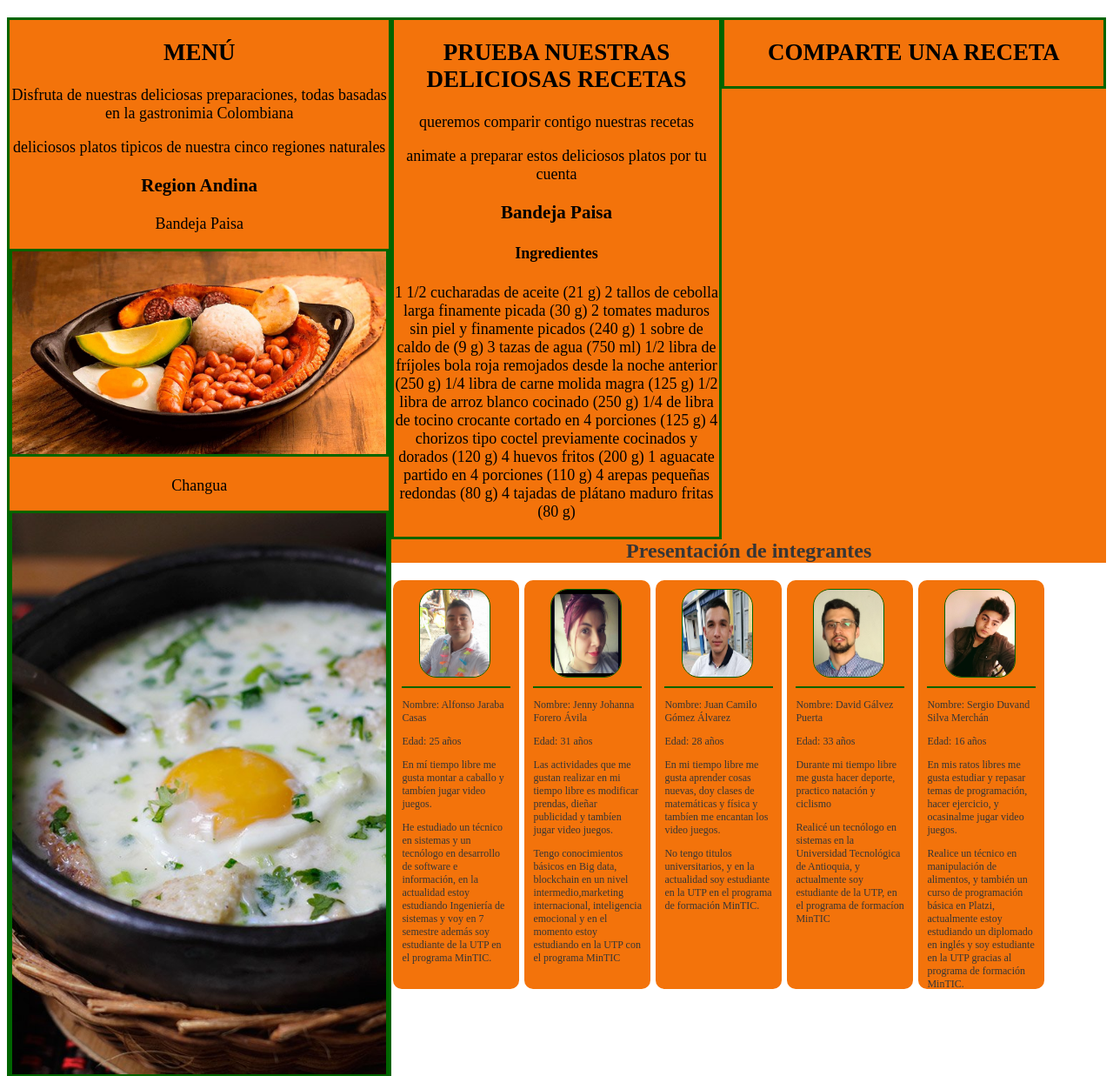
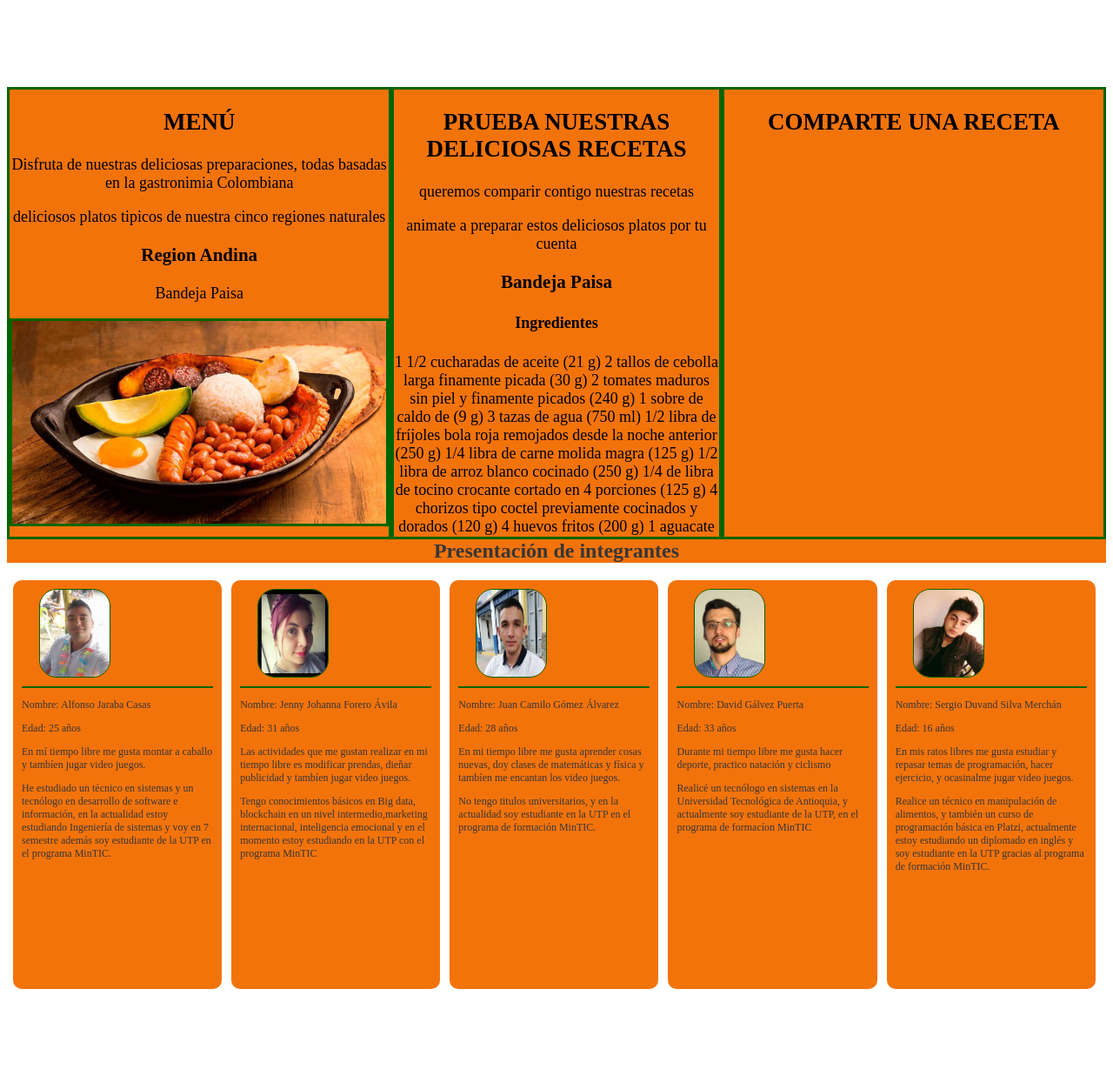
Before and after one commit to SergioDuvand/semana-1-GrupoE-2-27, a plain HTML site: page index.html in a window 1280 px wide. Shown: the top 1237 px of the page at 87% size. After the commit the page ends 1149 px from the top, so only its background shows below. Drawn offline with Linux system fonts and the light colour scheme.

Commit message:
colaboracion sergio y camilo 9 sep

```diff
--- a/index.html
+++ b/index.html
@@ -8,7 +8,7 @@
 </head>
 <body>
     <header></header>
-    <article>
+    <article style="margin-bottom: 20px;">
         <div class="divC1" style="float:left">
             <h2  >MENÚ </h2>
             <P>Disfruta de nuestras deliciosas preparaciones, todas basadas en la gastronimia Colombiana </P>
@@ -72,46 +72,46 @@
     </article>
     <article class="presentacionIntegrantes">
         <h2 class="tituloSc4">Presentación de integrantes</h2>
-        <section>
+        <div >
             <img src="img/alfonsoJarabaFoto.jpeg" alt="Foto de Alnfonso Jaraba" class="foto">
             <hr>
             <p>Nombre: Alfonso Jaraba Casas</p>
             <p>Edad: 25 años</p>
             <p>En mí tiempo libre me gusta montar a caballo y tambíen jugar video juegos.</p>
             <p>He estudiado un técnico en sistemas y un tecnólogo en desarrollo de software e información, en la actualidad estoy estudiando Ingeniería de sistemas y voy en 7 semestre además soy estudiante de la UTP en el programa MinTIC.</p>
-        </section>
-        <section>
+        </div>
+        <div>
             <img src="img/jennyForeroFoto.jpeg" alt="Foto de Jenny Forero" class="foto">
             <hr>
             <p>Nombre: Jenny Johanna Forero Ávila</p>
             <p>Edad: 31 años</p>
             <p>Las actividades que me gustan realizar en mi tiempo libre es modificar prendas, dieñar publicidad y tambíen jugar video juegos.</p>
             <p>Tengo conocimientos básicos en Big data, blockchain en un nivel intermedio,marketing internacional, inteligencia emocional y en el momento estoy estudiando en la UTP con el programa MinTIC</p>
-        </section>
-        <section>
+        </div>
+        <div>
             <img src="img/juanCamiloFoto.jpeg" alt="Foto de Juan Camilo" class="foto">
             <hr>
             <p>Nombre: Juan Camilo Gómez Álvarez</p>
             <p>Edad: 28 años</p>
             <p>En mi tiempo libre me gusta aprender cosas nuevas, doy clases de matemáticas y física y tambíen me encantan los video juegos.</p>
             <p>No tengo titulos universitarios, y en la actualidad soy estudiante en la UTP en el programa de formación MinTIC.</p>
-        </section>
-        <section>
+        </div>
+        <div>
             <img src="img/davidGalvezFoto.jpeg" alt="Foto de David Galvez" class="foto">
             <hr>
             <p>Nombre: David Gálvez Puerta</p>
             <p>Edad: 33 años</p>
             <p>Durante mi tiempo libre me gusta hacer deporte, practico natación y ciclismo</p>
             <p>Realicé un tecnólogo en sistemas en la Universidad Tecnológica de Antioquia, y actualmente soy estudiante de la UTP, en el programa de formacíon MinTIC</p>
-        </section>
-        <section>
+        </div>
+        <div>
             <img src="img/sergioSilvaFoto.jpg" alt="Foto de Sergio Silva" class="foto">
             <hr>
             <p>Nombre: Sergio Duvand Silva Merchán</p>
             <p>Edad: 16 años</p>
             <p>En mis ratos libres me gusta estudiar y repasar temas de programación, hacer ejercicio, y ocasinalme jugar video juegos.</p>
             <p>Realice un técnico en manipulación de alimentos, y también un curso de programación básica en Platzi, actualmente estoy estudiando un diplomado en inglés y soy estudiante en la UTP gracias al programa de formación MinTIC.</p>
-        </section>
+        </div>
     </article>
     <footer>
 
--- a/styles.css
+++ b/styles.css
@@ -6,8 +6,11 @@ img.imagen{
     border-color:darkgreen;
 }
 .divC1{
+    margin-bottom: 20px;
+    overflow: auto;
     box-sizing: border-box;
     width: 35%;
+    height:520px;
     padding: 0;
     margin: 0;
     text-align: center;
@@ -19,8 +22,10 @@ img.imagen{
 
 }
 .divC2{
+    overflow: auto;
     box-sizing: border-box;
     width: 35%;
+    height:520px;
     padding: 0;
     margin: 0;
     text-align: center;
@@ -30,8 +35,10 @@ img.imagen{
     border-color:darkgreen;
 }
 .divC3{
+    overflow: auto;
     box-sizing: border-box;
     width: 30%;
+    height: 520px;
     padding: 0;
     margin: 0;
     text-align: center;
@@ -50,20 +57,22 @@ img.imagen{
 }
 
 .tituloSc4{
+    margin-top: 100px;
     color: #373636;
     text-align: center;
     background-color: #f3730b;
 }
 
-.presentacionIntegrantes section{
+.presentacionIntegrantes div{
+    box-sizing: border-box;
     color: #373636;
     background-color: #f3730b;
     display: inline-block;
     overflow: hidden;
     border-radius: 10px;
     padding: 10px;
-    margin-left: 2px;
-    width: 145px;
+    margin-left: 7px;
+    width: 19%;
     height: 470px;
     box-sizing: border-box;
     font-size: 12px;
```
